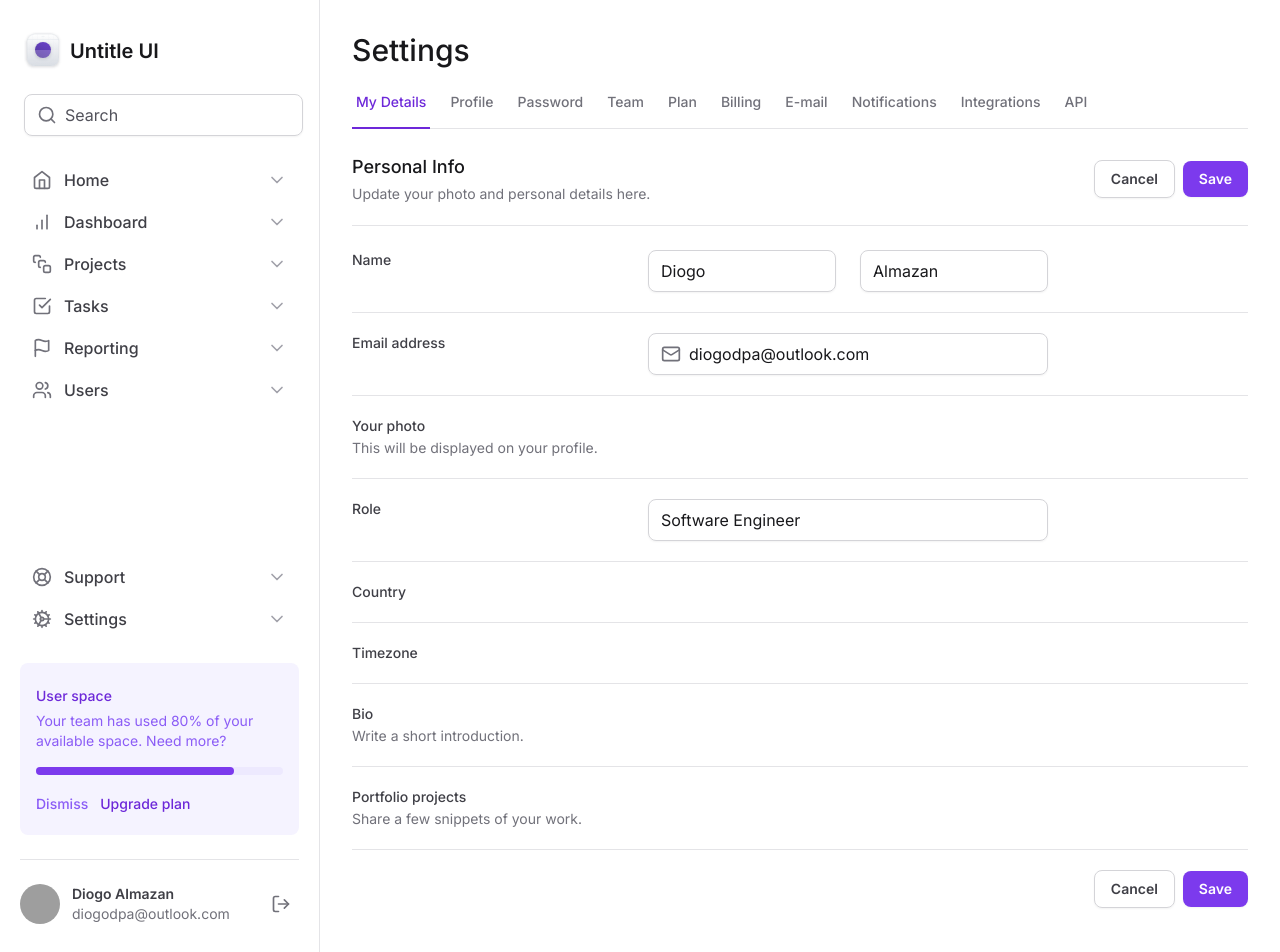
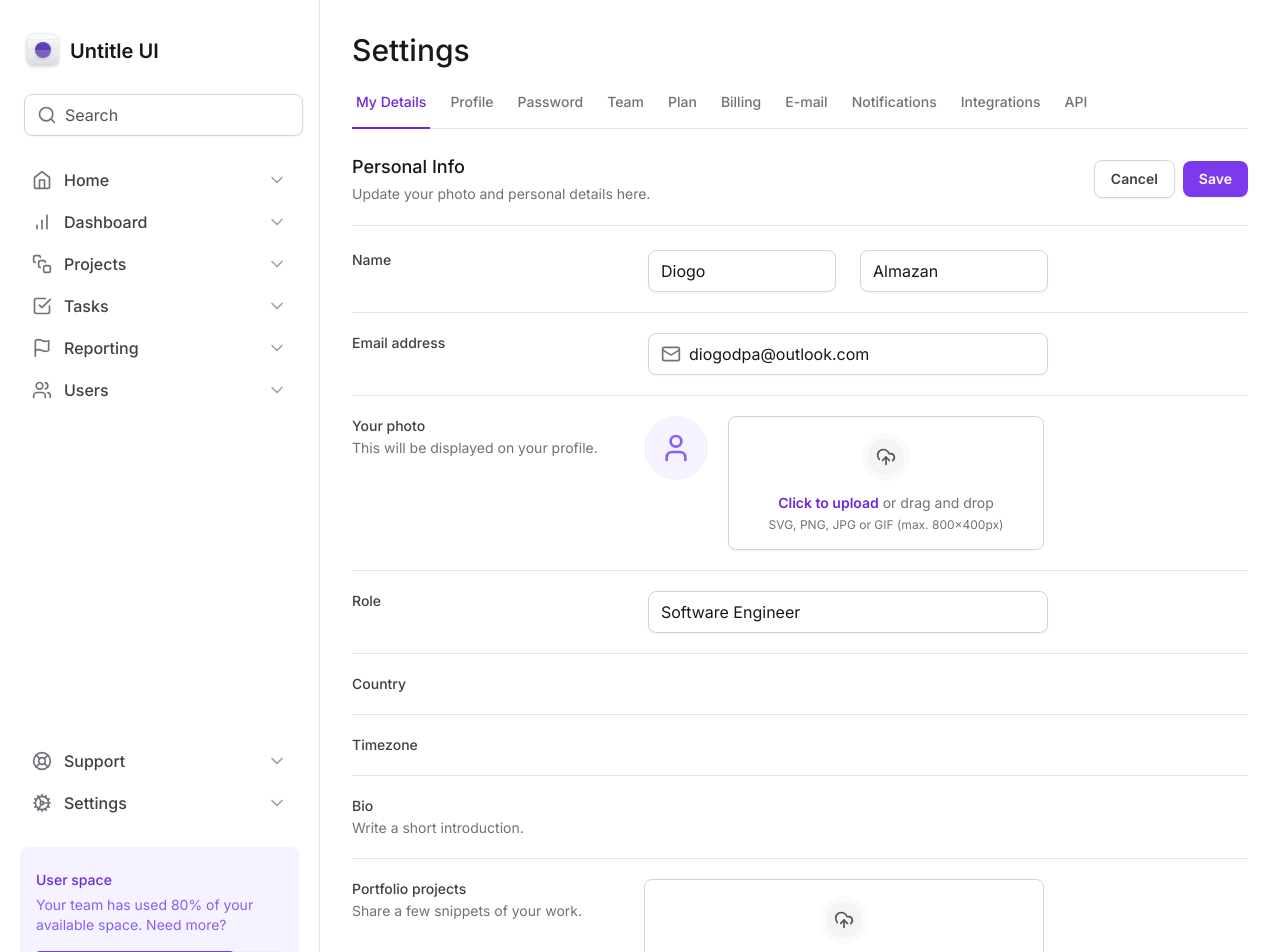
Before and after one commit to diogo-dpa/mastering-tailwind, a Next.js app: page / in a window 1280 px wide. Shown: the top 952 px of the page. Built offline with nearby package versions, Linux system fonts and the light colour scheme; grey boxes are pictures that could not be loaded.

Commit message:
FileInput structure and ImagePreview working

```diff
--- a/src/app/page.tsx
+++ b/src/app/page.tsx
@@ -1,5 +1,6 @@
 import { SettingsTabs } from '@/components/SettingsTabs'
 import * as Input from '@/components/Input'
+import * as FileInput from '@/components/Form/FileInput'
 import { Mail } from 'lucide-react'
 
 export default function Home() {
@@ -73,7 +74,7 @@
 
           <div className="grid-cols-form grid gap-3 pt-5">
             <label
-              htmlFor="email"
+              htmlFor="photo"
               className="text-sm font-medium text-zinc-700"
             >
               Your photo
@@ -81,7 +82,11 @@
                 This will be displayed on your profile.
               </span>
             </label>
-            <div></div>
+            <FileInput.Root className="flex items-start gap-5">
+              <FileInput.ImagePreview />
+              <FileInput.Trigger />
+              <FileInput.Control />
+            </FileInput.Root>
           </div>
 
           <div className="grid-cols-form grid gap-3 pt-5">
@@ -133,7 +138,10 @@
                 Share a few snippets of your work.
               </span>
             </label>
-            <div></div>
+            <FileInput.Root>
+              <FileInput.Trigger />
+              <FileInput.Control multiple />
+            </FileInput.Root>
           </div>
 
           <div className="flex items-center justify-end gap-2 pt-5">
--- /dev/null
+++ b/src/components/Form/FileInput/Control.tsx
@@ -0,0 +1,27 @@
+'use client'
+import { ChangeEvent, ComponentProps } from 'react'
+import { useFileInput } from './Root'
+
+type ControlProps = ComponentProps<'input'>
+
+export function Control(props: ControlProps) {
+  const { id, onFileSelected } = useFileInput()
+
+  function handleFilesSelected(event: ChangeEvent<HTMLInputElement>) {
+    if (!event.target.files?.length) return
+
+    const files = Array.from(event.target.files)
+
+    onFileSelected(files)
+  }
+
+  return (
+    <input
+      type="file"
+      className="sr-only"
+      id={id}
+      onChange={handleFilesSelected}
+      {...props}
+    />
+  )
+}
--- /dev/null
+++ b/src/components/Form/FileInput/ImagePreview.tsx
@@ -0,0 +1,30 @@
+'use client'
+import { User } from 'lucide-react'
+import { useFileInput } from './Root'
+import { useMemo } from 'react'
+
+export function ImagePreview() {
+  const { files } = useFileInput()
+
+  const previewURL = useMemo(() => {
+    if (files.length === 0) return null
+
+    return URL.createObjectURL(files[0])
+  }, [files])
+
+  if (previewURL === null) {
+    return (
+      <div className="flex h-16 w-16 items-center justify-center rounded-full bg-violet-50">
+        <User className="h-8 w-8 text-violet-500" />
+      </div>
+    )
+  }
+
+  return (
+    <img
+      src={previewURL}
+      alt=""
+      className="h-16 w-16 rounded-full object-cover"
+    />
+  )
+}
--- /dev/null
+++ b/src/components/Form/FileInput/Root.tsx
@@ -0,0 +1,31 @@
+'use client'
+import {
+  ComponentProps,
+  createContext,
+  useContext,
+  useId,
+  useState,
+} from 'react'
+
+type RootProps = ComponentProps<'div'>
+
+type FileInputContextType = {
+  id: string
+  files: File[]
+  onFileSelected: (files: File[]) => void
+}
+
+const FileInputContext = createContext({} as FileInputContextType)
+
+export function Root(props: RootProps) {
+  const id = useId()
+  const [files, setFiles] = useState<File[]>([])
+
+  return (
+    <FileInputContext.Provider value={{ id, files, onFileSelected: setFiles }}>
+      <div {...props} />
+    </FileInputContext.Provider>
+  )
+}
+
+export const useFileInput = () => useContext(FileInputContext)
--- /dev/null
+++ b/src/components/Form/FileInput/Trigger.tsx
@@ -0,0 +1,26 @@
+'use client'
+import { UploadCloud } from 'lucide-react'
+import { useFileInput } from './Root'
+
+export function Trigger() {
+  const { id } = useFileInput()
+
+  return (
+    <label
+      htmlFor={id}
+      className="hover:bg-violet-25 group flex flex-1 cursor-pointer flex-col items-center gap-3 rounded-lg border border-zinc-300 px-6 py-4 text-center text-zinc-500 shadow-sm hover:border-violet-200 hover:text-violet-500"
+    >
+      <div className="border-6 rounded-full border-zinc-50 bg-zinc-100 p-2 group-hover:border-violet-50 group-hover:bg-violet-100">
+        <UploadCloud className="h-5 w-5 text-zinc-600 group-hover:text-violet-600" />
+      </div>
+
+      <div className="flex flex-col items-center gap-1">
+        <span className="text-sm">
+          <span className="font-semibold text-violet-700">Click to upload</span>{' '}
+          or drag and drop
+        </span>
+        <span className="text-xs">SVG, PNG, JPG or GIF (max. 800x400px)</span>
+      </div>
+    </label>
+  )
+}
--- /dev/null
+++ b/src/components/Form/FileInput/index.tsx
@@ -0,0 +1,6 @@
+import { Control } from './Control'
+import { ImagePreview } from './ImagePreview'
+import { Trigger } from './Trigger'
+import { Root } from './Root'
+
+export { Control, ImagePreview, Root, Trigger }
--- a/tailwind.config.ts
+++ b/tailwind.config.ts
@@ -9,6 +9,14 @@
         profile: 'max-content 1fr min-content',
         form: 'minmax(7.5rem, 17.5rem) minmax(25rem, 1fr) minmax(0, 15rem)',
       },
+      borderWidth: {
+        6: '6px',
+      },
+      colors: {
+        violet: {
+          25: '#fcfaff',
+        },
+      },
       backgroundImage: {
         'gradient-radial': 'radial-gradient(var(--tw-gradient-stops))',
         'gradient-conic':
```
